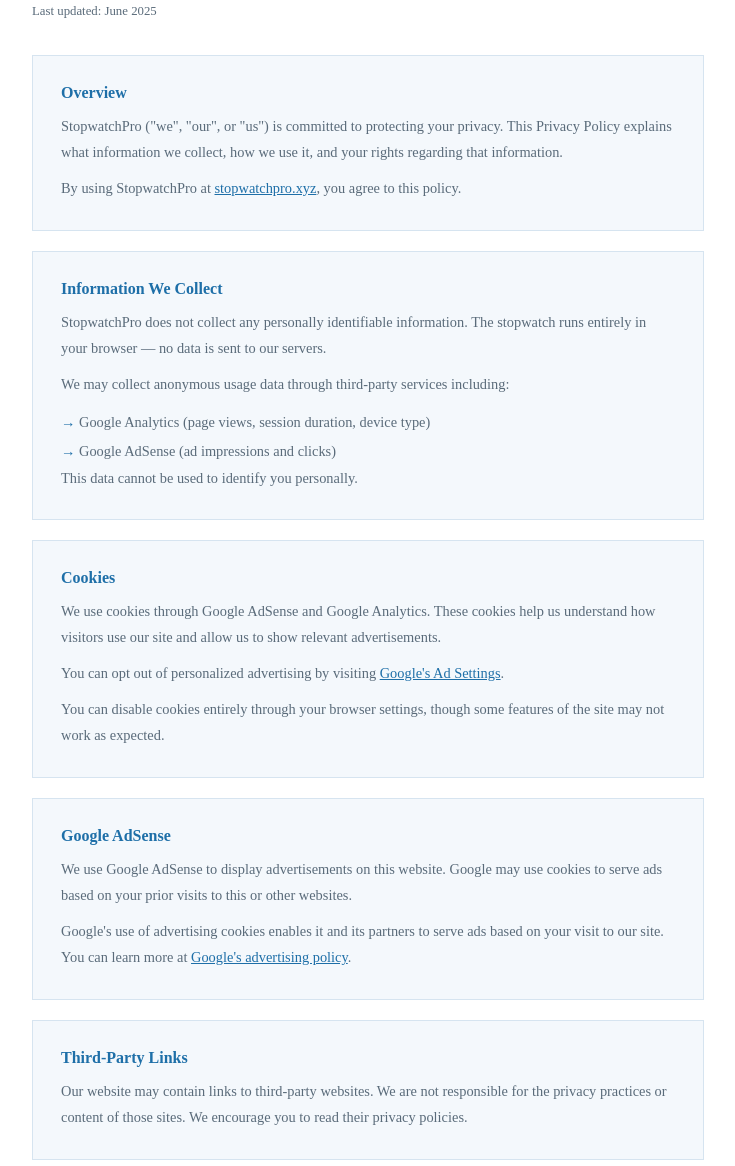
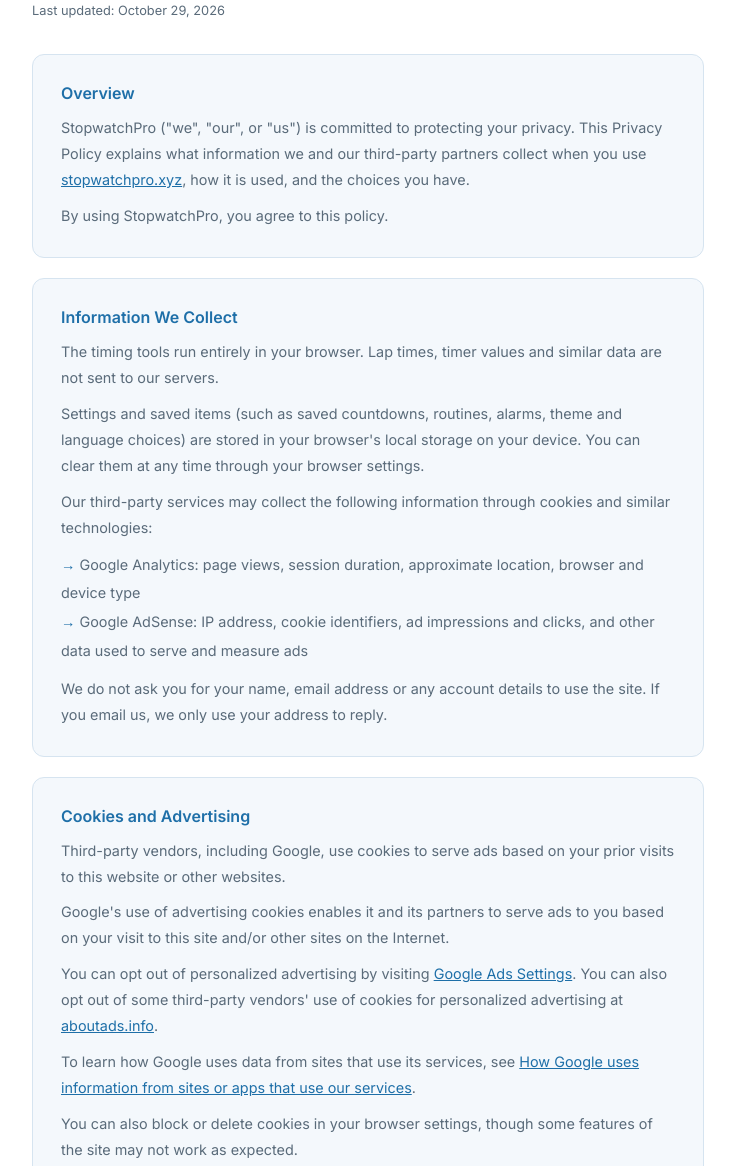
Before and after one commit to burrell001-max/stopwatchpro, a plain HTML site: page privacy.html in a window 1280 px wide. Shown: the part 185-1351 px from the top of the page, without its empty margins (272-1007 px from the left). Drawn offline with nearby package versions, Linux system fonts and the light colour scheme.

Commit message:
Revise privacy policy and update details
Updated the privacy policy to include information about cookies and advertising, revised the last updated date, and added user rights under GDPR and CCPA.

```diff
--- a/privacy.html
+++ b/privacy.html
@@ -4,9 +4,10 @@
   <meta charset="UTF-8" />
   <meta name="viewport" content="width=device-width, initial-scale=1.0" />
   <title>Privacy Policy – StopwatchPro</title>
-  <meta name="description" content="Privacy Policy for StopwatchPro. Learn how we handle your data." />
+  <meta name="description" content="Privacy Policy for StopwatchPro. Learn how we handle your data, cookies and advertising." />
   <link rel="canonical" href="https://stopwatchpro.xyz/privacy.html" />
   <link rel="preconnect" href="https://fonts.googleapis.com" />
+  <link rel="preconnect" href="https://fonts.gstatic.com" crossorigin />
   <link href="https://fonts.googleapis.com/css2?family=Share+Tech+Mono&family=Inter:wght@400;500;600&display=swap" rel="stylesheet" />
   <style>
     :root {
@@ -19,6 +20,9 @@
       --muted: #5a6b7a;
       --danger: #e0304a;
       --lap-alt: #eaf2fa;
+      --sans: 'Inter', system-ui, sans-serif;
+      --mono: 'Share Tech Mono', monospace;
+      --radius: 12px;
     }
     *, *::before, *::after { box-sizing: border-box; margin: 0; padding: 0; }
     body { background: var(--bg); color: var(--text); font-family: var(--sans); min-height: 100vh; display: grid; grid-template-rows: auto 1fr auto; }
@@ -34,7 +38,7 @@
     .card h2 { font-size: 1rem; font-weight: 600; color: var(--accent); margin-bottom: 12px; }
     .card p { font-size: 0.9rem; color: var(--muted); line-height: 1.8; margin-bottom: 10px; }
     .card p:last-child { margin-bottom: 0; }
-    .card ul { list-style: none; font-size: 0.9rem; color: var(--muted); line-height: 2; }
+    .card ul { list-style: none; font-size: 0.9rem; color: var(--muted); line-height: 2; margin-bottom: 10px; }
     .card ul li::before { content: "→ "; color: var(--accent); }
     a { color: var(--accent); }
     footer { border-top: 1px solid var(--border); text-align: center; padding: 20px; font-size: 0.78rem; color: var(--muted); }
@@ -55,36 +59,43 @@
 <main>
   <div class="page-tag">Legal</div>
   <h1>Privacy Policy</h1>
-  <p class="updated">Last updated: June 2025</p>
+  <p class="updated">Last updated: October 29, 2026</p>
 
   <div class="card">
     <h2>Overview</h2>
-    <p>StopwatchPro ("we", "our", or "us") is committed to protecting your privacy. This Privacy Policy explains what information we collect, how we use it, and your rights regarding that information.</p>
-    <p>By using StopwatchPro at <a href="https://stopwatchpro.xyz/">stopwatchpro.xyz</a>, you agree to this policy.</p>
+    <p>StopwatchPro ("we", "our", or "us") is committed to protecting your privacy. This Privacy Policy explains what information we and our third-party partners collect when you use <a href="https://stopwatchpro.xyz/">stopwatchpro.xyz</a>, how it is used, and the choices you have.</p>
+    <p>By using StopwatchPro, you agree to this policy.</p>
   </div>
 
   <div class="card">
     <h2>Information We Collect</h2>
-    <p>StopwatchPro does not collect any personally identifiable information. The stopwatch runs entirely in your browser — no data is sent to our servers.</p>
-    <p>We may collect anonymous usage data through third-party services including:</p>
+    <p>The timing tools run entirely in your browser. Lap times, timer values and similar data are not sent to our servers.</p>
+    <p>Settings and saved items (such as saved countdowns, routines, alarms, theme and language choices) are stored in your browser's local storage on your device. You can clear them at any time through your browser settings.</p>
+    <p>Our third-party services may collect the following information through cookies and similar technologies:</p>
     <ul>
-      <li>Google Analytics (page views, session duration, device type)</li>
-      <li>Google AdSense (ad impressions and clicks)</li>
+      <li>Google Analytics: page views, session duration, approximate location, browser and device type</li>
+      <li>Google AdSense: IP address, cookie identifiers, ad impressions and clicks, and other data used to serve and measure ads</li>
     </ul>
-    <p>This data cannot be used to identify you personally.</p>
+    <p>We do not ask you for your name, email address or any account details to use the site. If you email us, we only use your address to reply.</p>
   </div>
 
   <div class="card">
-    <h2>Cookies</h2>
-    <p>We use cookies through Google AdSense and Google Analytics. These cookies help us understand how visitors use our site and allow us to show relevant advertisements.</p>
-    <p>You can opt out of personalized advertising by visiting <a href="https://www.google.com/settings/ads" target="_blank" rel="noopener">Google's Ad Settings</a>.</p>
-    <p>You can disable cookies entirely through your browser settings, though some features of the site may not work as expected.</p>
+    <h2>Cookies and Advertising</h2>
+    <p>Third-party vendors, including Google, use cookies to serve ads based on your prior visits to this website or other websites.</p>
+    <p>Google's use of advertising cookies enables it and its partners to serve ads to you based on your visit to this site and/or other sites on the Internet.</p>
+    <p>You can opt out of personalized advertising by visiting <a href="https://adssettings.google.com" target="_blank" rel="noopener">Google Ads Settings</a>. You can also opt out of some third-party vendors' use of cookies for personalized advertising at <a href="https://www.aboutads.info" target="_blank" rel="noopener">aboutads.info</a>.</p>
+    <p>To learn how Google uses data from sites that use its services, see <a href="https://policies.google.com/technologies/partner-sites" target="_blank" rel="noopener">How Google uses information from sites or apps that use our services</a>.</p>
+    <p>You can also block or delete cookies in your browser settings, though some features of the site may not work as expected.</p>
   </div>
 
   <div class="card">
-    <h2>Google AdSense</h2>
-    <p>We use Google AdSense to display advertisements on this website. Google may use cookies to serve ads based on your prior visits to this or other websites.</p>
-    <p>Google's use of advertising cookies enables it and its partners to serve ads based on your visit to our site. You can learn more at <a href="https://policies.google.com/technologies/ads" target="_blank" rel="noopener">Google's advertising policy</a>.</p>
+    <h2>Consent (EEA, UK and Switzerland)</h2>
+    <p>If you are visiting from the European Economic Area, the United Kingdom or Switzerland, we ask for your consent before using cookies or similar technologies for advertising and analytics. You can change or withdraw your choice at any time using the privacy settings option shown on the site, or by clearing your cookies.</p>
+  </div>
+
+  <div class="card">
+    <h2>Your Rights</h2>
+    <p>Depending on where you live (for example under the GDPR, UK GDPR or the California Consumer Privacy Act), you may have the right to access, correct, delete or restrict the use of your personal data, to object to processing, and to opt out of the sale or sharing of personal information. Because we do not hold personal data about you ourselves, most requests relate to data held by Google, which you can manage through your Google account and the links above. For anything else, contact us using the address below.</p>
   </div>
 
   <div class="card">
```
Lines whose indentation alone changed are shown as unchanged.
